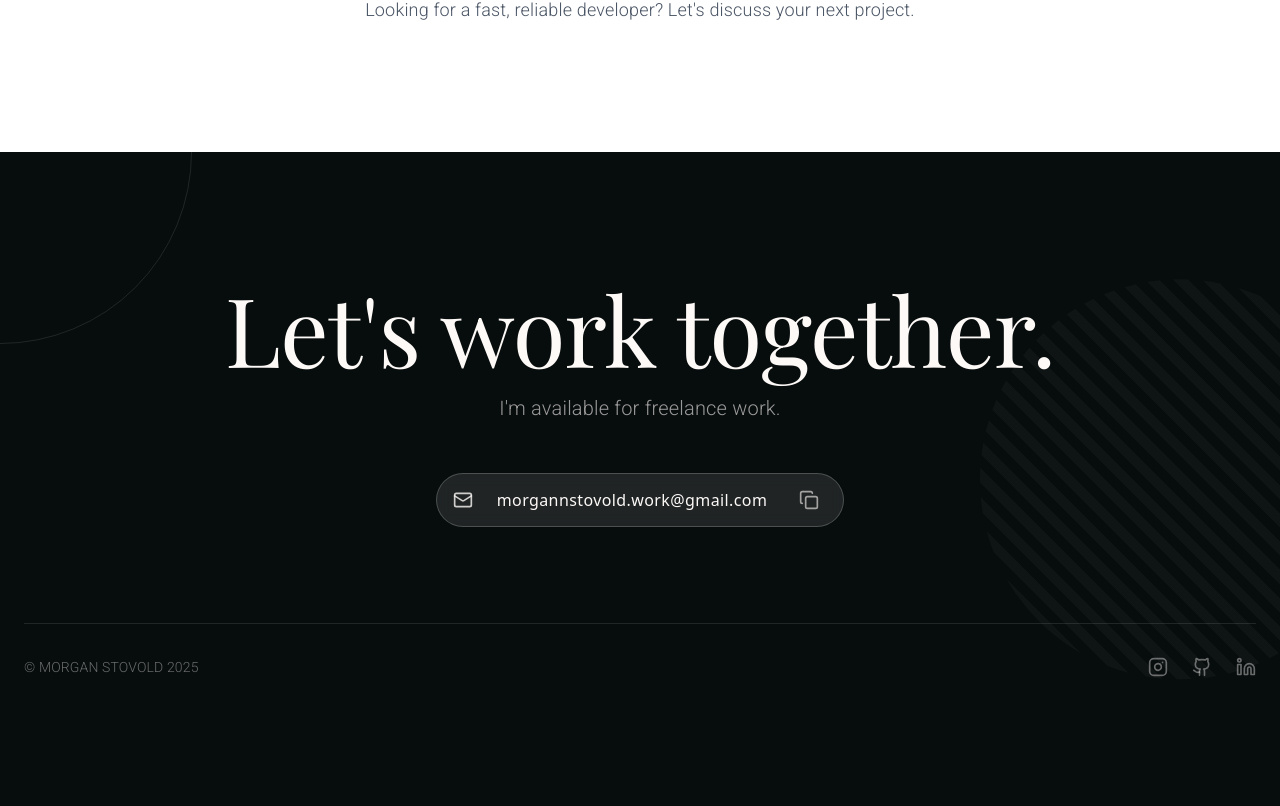
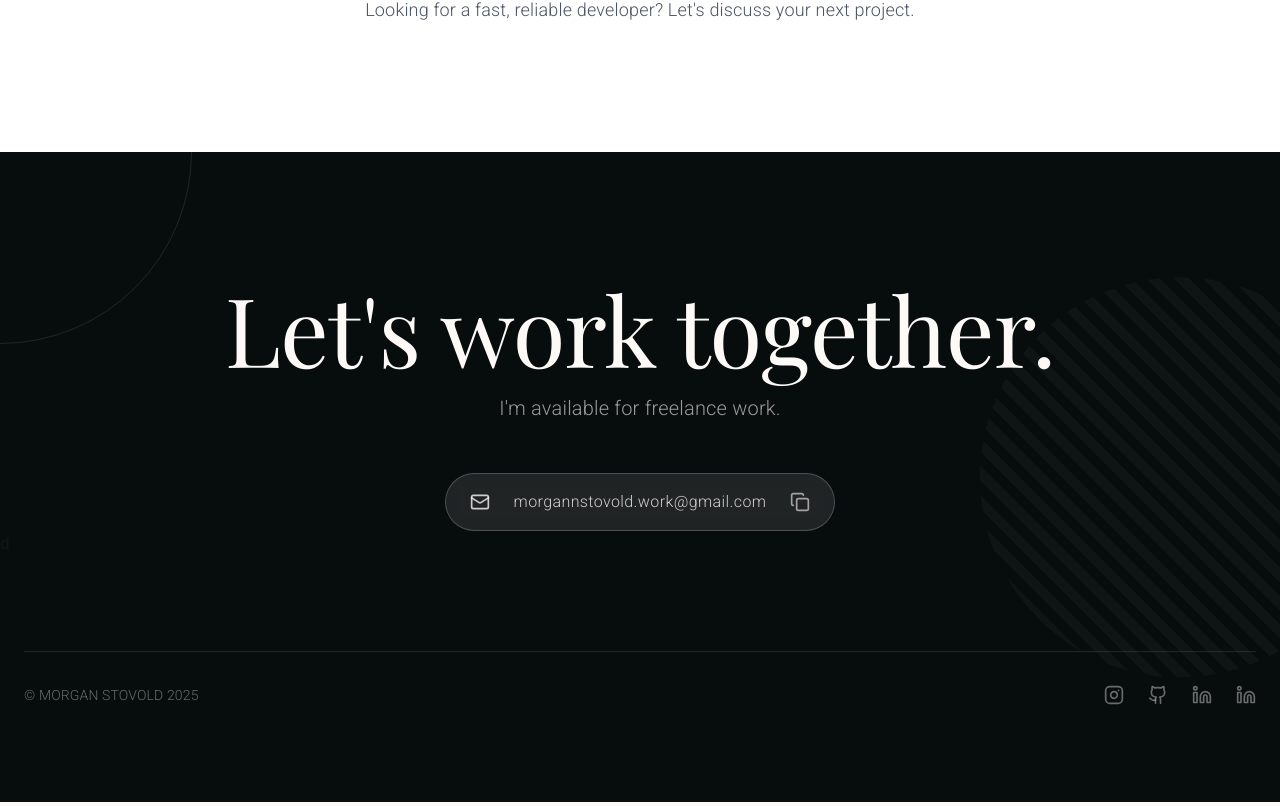
Before and after one commit to morganstovold/morgannstovold.com, a Next.js app: page / in a window 1280 px wide. Shown: the part 3988-4794 px from the top of the page. Built offline with nearby package versions, Linux system fonts and the light colour scheme; a web font is replaced by a local one.

Commit message:
fix: adjust padding and improve email copy button functionality in Footer component

```diff
--- a/components/Footer.tsx
+++ b/components/Footer.tsx
@@ -17,7 +17,7 @@ export default function Footer() {
   return (
     <section
       id="contact"
-      className="relative overflow-hidden bg-background-dark py-24 md:py-32"
+      className="relative overflow-hidden bg-background-dark py-24 md:py-32 md:pb-24"
     >
       {/* Background decorative elements */}
       <div className="absolute inset-0 overflow-hidden">
@@ -35,7 +35,6 @@ export default function Footer() {
           }}
         />
       </div>
-
       <div className="relative z-10">
         <div className="max-w-7xl mx-auto px-6 text-center relative flex flex-col items-center">
           {/* Main CTA heading */}
@@ -47,24 +46,21 @@ export default function Footer() {
           </p>
 
           {/* Email with copy functionality */}
-          <div className="flex items-center gap-6 px-4 py-2 bg-white/10 backdrop-blur-sm rounded-full border border-white/20">
-            <Mail className="size-5 text-primary-foreground/80" />
-            <span className="text-primary-foreground font-light tracking-wide">
+          <button
+            type="button"
+            className="flex items-center gap-6 px-6 py-4 bg-white/10 backdrop-blur-sm rounded-full border border-white/20 group hover:bg-white/20 transition-colors"
+            onClick={handleCopyEmail}
+          >
+            <Mail className="size-5 text-primary-foreground/80 group-hover:text-primary-foreground transition-colors" />
+            <span className="text-primary-foreground/80 font-light tracking-wide text-[clamp(0.875rem,2vw,1rem)] select-none group-hover:text-primary-foreground">
               {email}
             </span>
-            <button
-              type="button"
-              onClick={handleCopyEmail}
-              className="p-2 hover:bg-white/10 rounded-lg transition-all duration-200"
-              aria-label="Copy email address"
-            >
-              {copied ? (
-                <Check className="size-5 text-green-400" />
-              ) : (
-                <Copy className="size-5 text-primary-foreground/60 hover:text-primary-foreground" />
-              )}
-            </button>
-          </div>
+            {copied ? (
+              <Check className="size-5 text-green-400" />
+            ) : (
+              <Copy className="size-5 text-primary-foreground/60 group-hover:text-primary-foreground transition-colors" />
+            )}
+          </button>
 
           {/* Tooltip for copied state */}
           {copied && (
@@ -74,8 +70,7 @@ export default function Footer() {
           )}
         </div>
       </div>
-
-      {/* Footer bottom */}
+      {/* Footer bottom */}d
       <div className="relative z-10 mt-24">
         <div className="max-w-7xl mx-auto px-6">
           <div className="flex flex-col md:flex-row justify-between items-center gap-4 pt-8 border-t border-primary-foreground/10">
@@ -84,19 +79,25 @@ export default function Footer() {
             </p>
             <div className="flex gap-6">
               <Link
-                href="#"
+                href="https://www.instagram.com/morgan_stovold/"
                 className="text-primary-foreground/40 hover:text-primary-foreground transition-colors duration-300"
               >
                 <Instagram className="w-5 h-5" />
               </Link>
               <Link
-                href="#"
+                href="https://github.com/morganstovold"
                 className="text-primary-foreground/40 hover:text-primary-foreground transition-colors duration-300"
               >
                 <Github className="w-5 h-5" />
               </Link>
               <Link
-                href="#"
+                href="https://www.linkedin.com/in/morgan-stovold-428b0b354/"
+                className="text-primary-foreground/40 hover:text-primary-foreground transition-colors duration-300"
+              >
+                <Linkedin className="w-5 h-5" />
+              </Link>
+              <Link
+                href="https://www.linkedin.com/in/morgan-stovold-428b0b354/"
                 className="text-primary-foreground/40 hover:text-primary-foreground transition-colors duration-300"
               >
                 <Linkedin className="w-5 h-5" />
```
